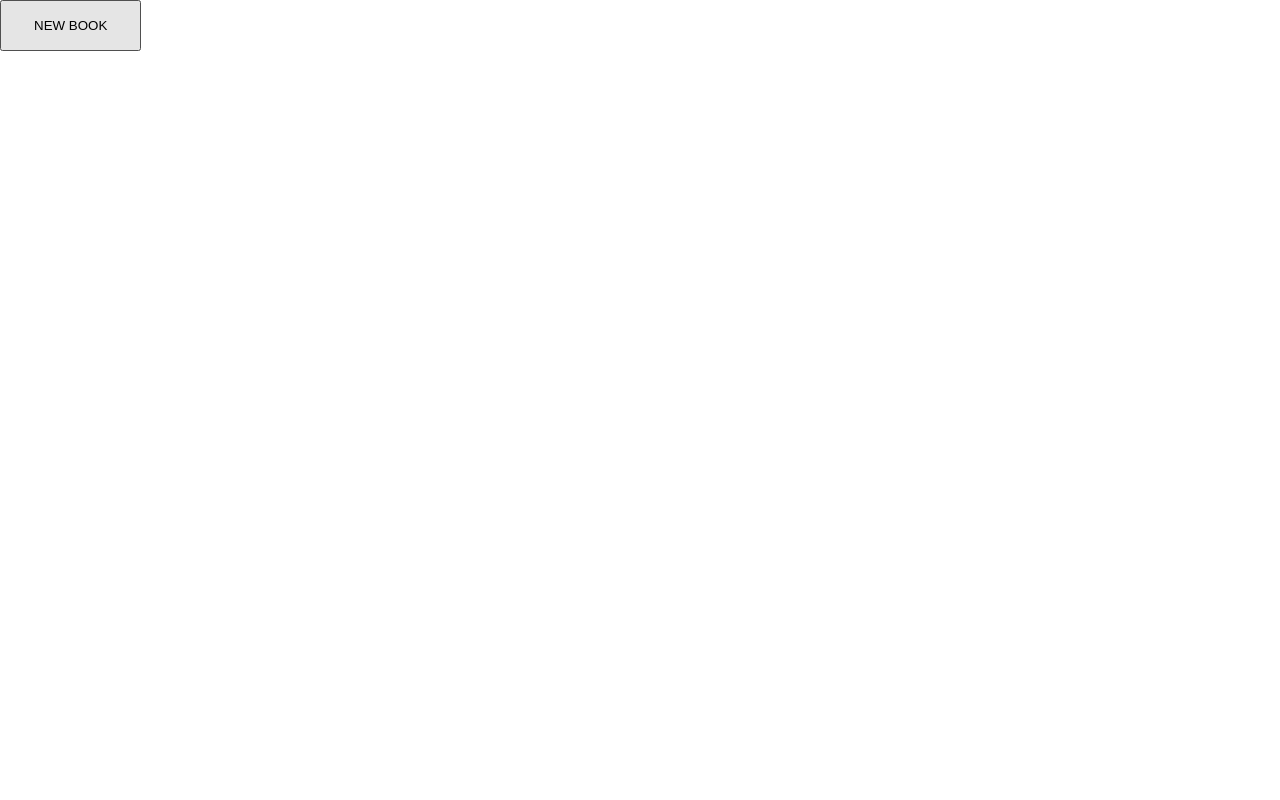
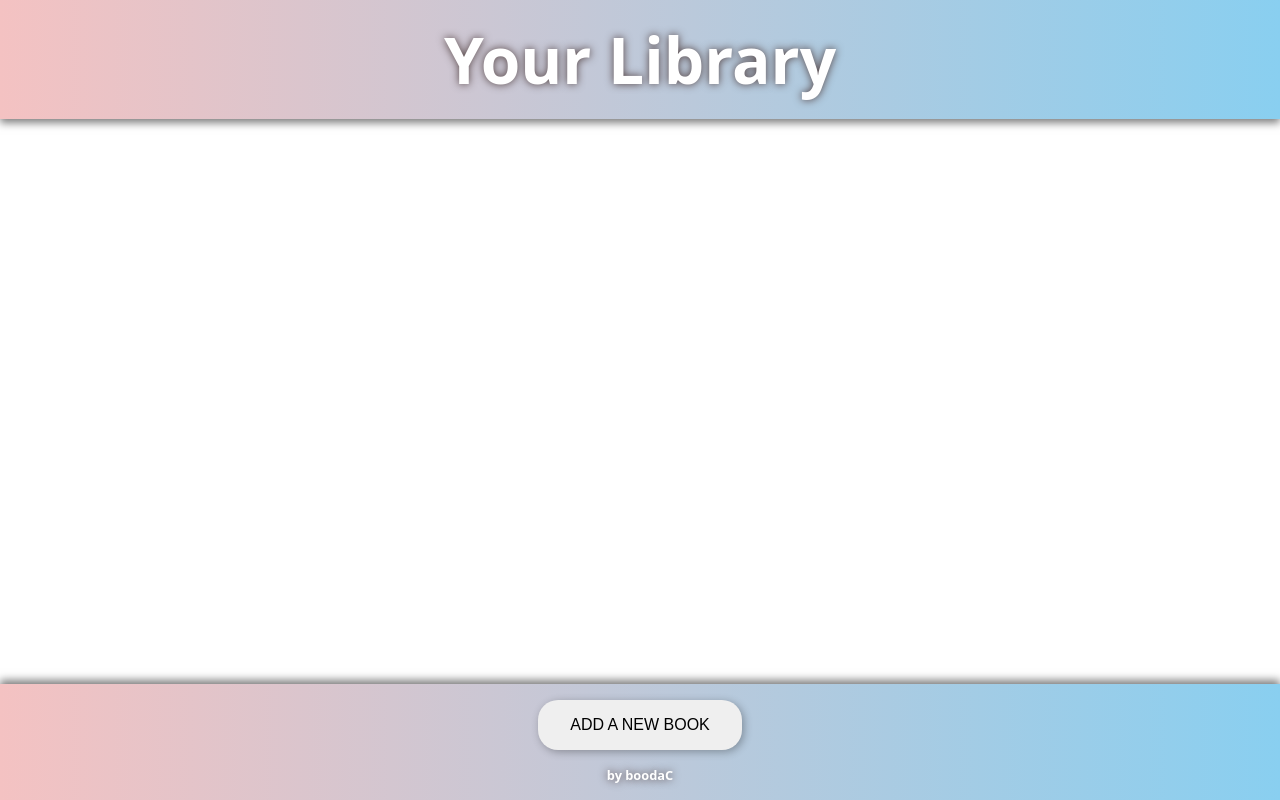
Before and after one commit to Boodac/library, a plain HTML site: page index.html in a window 1280 px wide. Drawn offline with Linux system fonts and the light colour scheme.

Commit message:
Create the scaffold of the website and CSS style it.

```diff
--- a/assets/script.js
+++ b/assets/script.js
@@ -1,14 +1,7 @@
 // dom code
 
-const body = document.querySelector("body");
-
-const newBookBtn = document.createElement("button");
-newBookBtn.textContent = "NEW BOOK";
-newBookBtn.classList.add("new-book");
-
-const container = document.createElement("main");
-
-body.appendChild(newBookBtn);
+const container = document.querySelector(".container");
+const card = document.createElement("section");
 
 // library code
 
--- a/assets/style.css
+++ b/assets/style.css
@@ -4,6 +4,52 @@
     box-sizing: border-box;
 }
 
+body {
+    display: flex;
+    flex-direction: column;
+    width: 100%;
+    height: 100dvh;
+    font-family: system-ui, -apple-system, BlinkMacSystemFont, 'Segoe UI', Roboto, Oxygen, Ubuntu, Cantarell, 'Open Sans', 'Helvetica Neue', sans-serif;
+}
+
+.header {
+    padding: 1rem;
+    text-align: center;
+    flex-grow: 0;
+    background: linear-gradient(to right, #f4c2c2, #89cff0);
+    box-shadow: 0 0.25rem 0.5rem rgba(0,0,0,0.5);
+}
+
+.title {
+    color: white;
+    font-size: 4rem;
+    text-shadow: 0 0 0.5rem #524141;
+}
+
+.container {
+    flex-grow: 1;
+}
+
+.controls {
+    padding: 1rem;
+    text-align: center;
+    flex-grow: 0;
+    background: linear-gradient(to right, #f4c2c2, #89cff0);
+    box-shadow: 0 -0.25rem 0.5rem rgba(0,0,0,0.5);
+}
+
+.controls p {
+    color: white;
+    font-size: 0.8rem;
+    font-weight: 900;
+    text-shadow: 0 0 0.5rem #524141;
+}
+
 .new-book {
+    font-size: 1rem;
     padding: 1rem 2rem;
+    margin: 0 0 1rem;
+    border-radius: 1.25em;
+    border: none;
+    box-shadow: 0.125rem 0.125rem 0.5rem rgba(0,0,0,0.3);
 }
--- a/index.html
+++ b/index.html
@@ -7,6 +7,16 @@
     <title>Document</title>
 </head>
 <body>
+    <header class="header">
+        <h1 class="title">Your Library</h1>
+    </header>
+    <main class="container">
+        <!-- books -->
+    </main>
+    <footer class="controls">
+        <button class="new-book">ADD A NEW BOOK</button>
+        <p>by boodaC</p>
+    </footer>
     <script src="/assets/script.js"></script>
 </body>
 </html>
```
